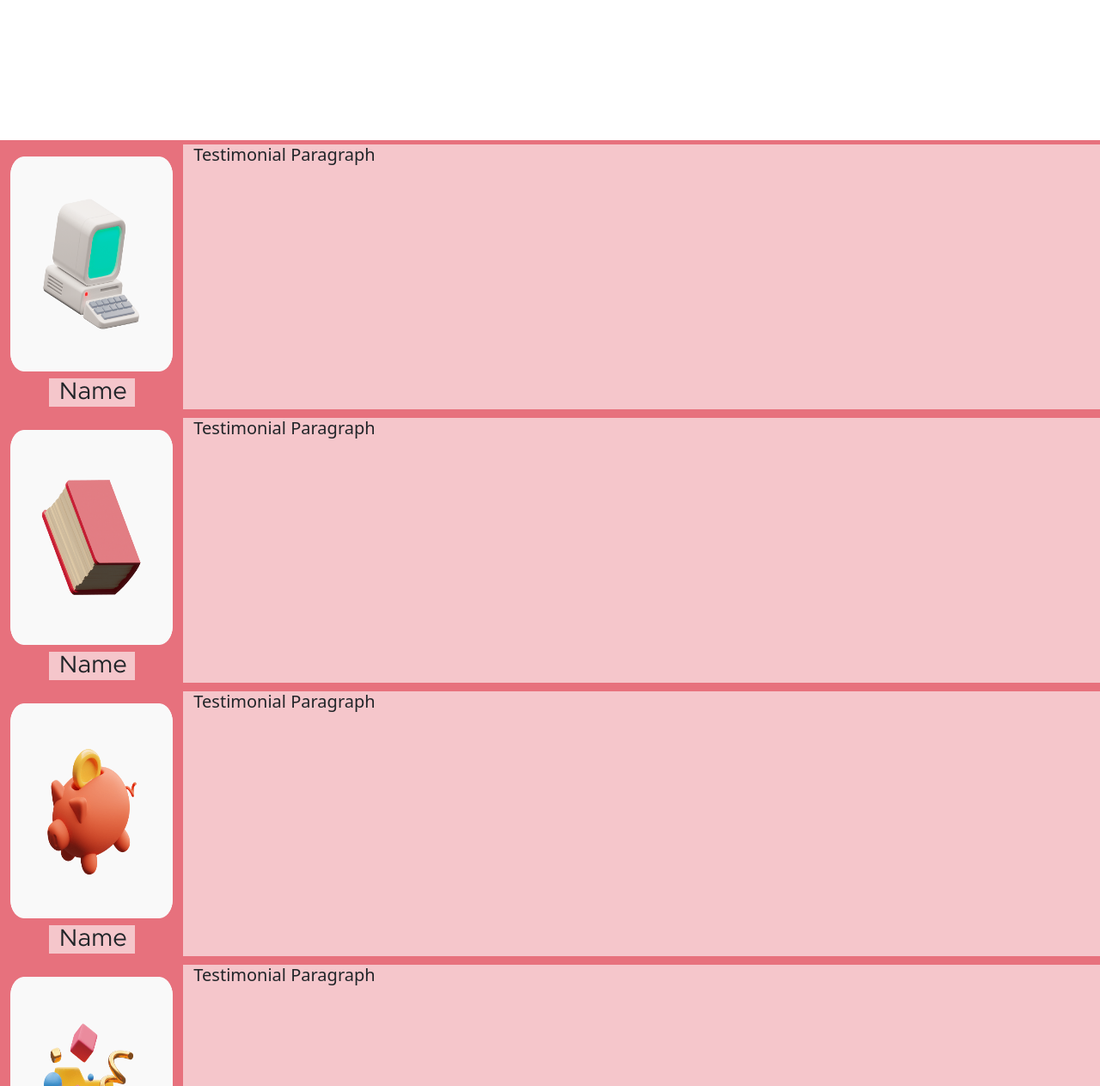
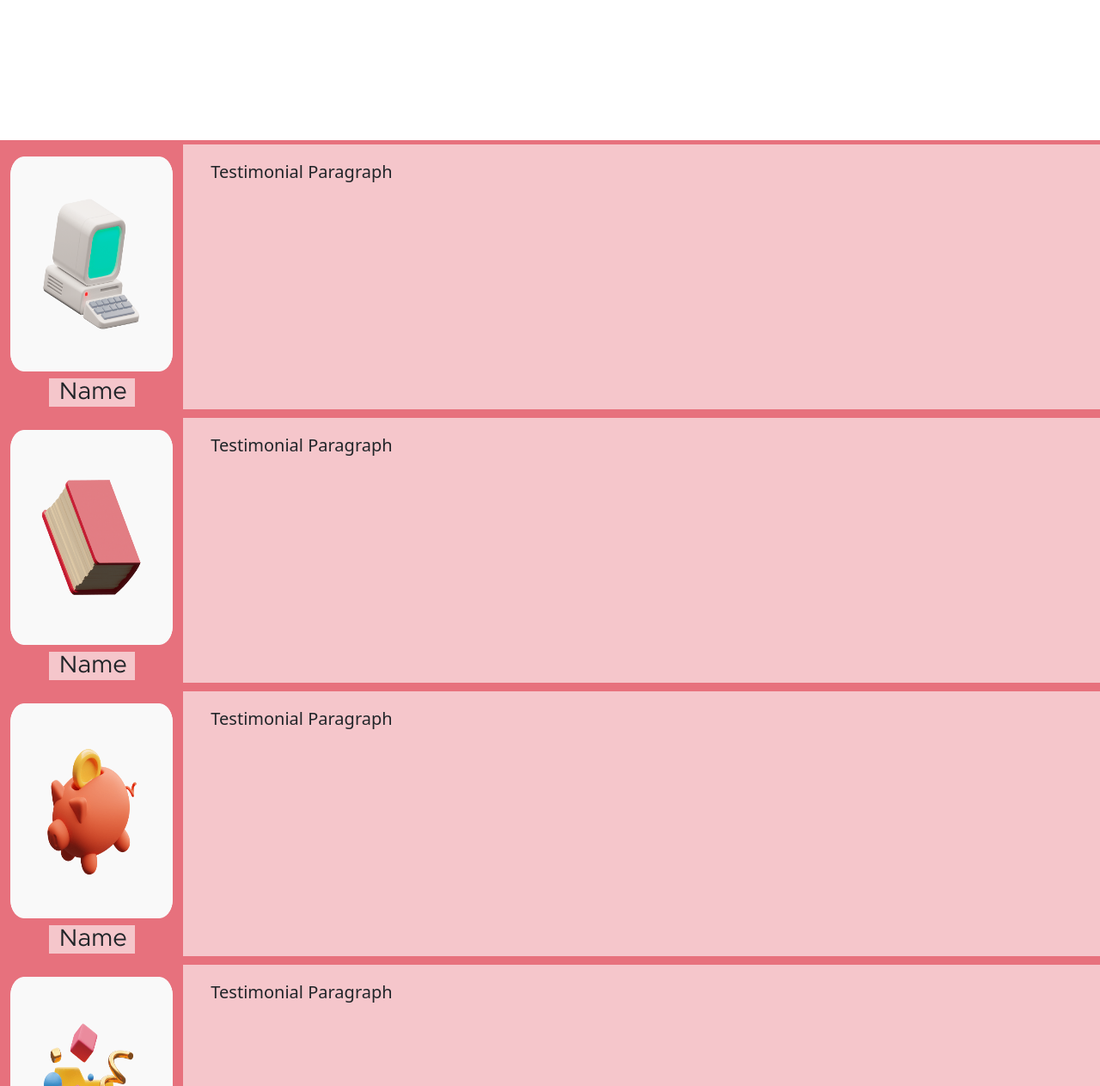
Before and after one commit to CrownDoctors/CrownDoctors_web, a plain HTML site: page testimonial.html in a window 1280 px wide. Shown: the part 37-1300 px from the top of the page at 86% size. Drawn offline with nearby package versions, Linux system fonts and the light colour scheme.

Commit message:
move the testimonial para down

```diff
--- a/testimonial.html
+++ b/testimonial.html
@@ -54,6 +54,10 @@
             margin-bottom: 5px;
         }
 
+        #TSPara{
+            margin: 20px;
+        }
+
     </style>
 
     <div class="row" id="header">
@@ -72,7 +76,7 @@
                 </div>
             </div>
             <div class="col-sm-10 tep_bg">
-                <h5>Testimonial Paragraph</h5>
+                <h5 id="TSPara">Testimonial Paragraph</h5>
             </div>
         </div>
 
@@ -84,7 +88,7 @@
                 </div>
             </div>
             <div class="col-sm-10 tep_bg">
-                <h5>Testimonial Paragraph</h5>
+                <h5 id="TSPara">Testimonial Paragraph</h5>
             </div>
         </div>
 
@@ -96,7 +100,7 @@
                 </div>
             </div>
             <div class="col-sm-10 tep_bg">
-                <h5>Testimonial Paragraph</h5>
+                <h5 id="TSPara">Testimonial Paragraph</h5>
             </div>
         </div>
 
@@ -108,7 +112,7 @@
                 </div>
             </div>
             <div class="col-sm-10 tep_bg">
-                <h5>Testimonial Paragraph</h5>
+                <h5 id="TSPara">Testimonial Paragraph</h5>
             </div>
         </div>
 
```
